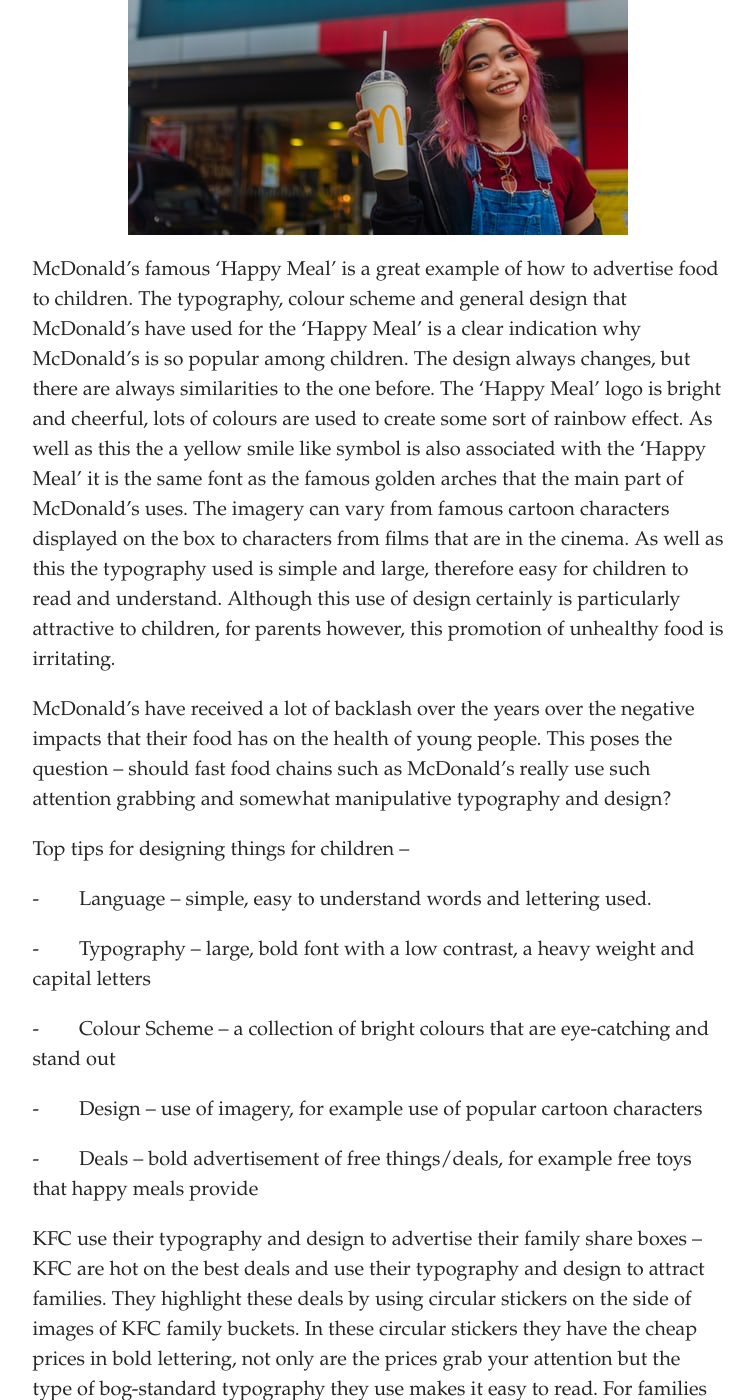
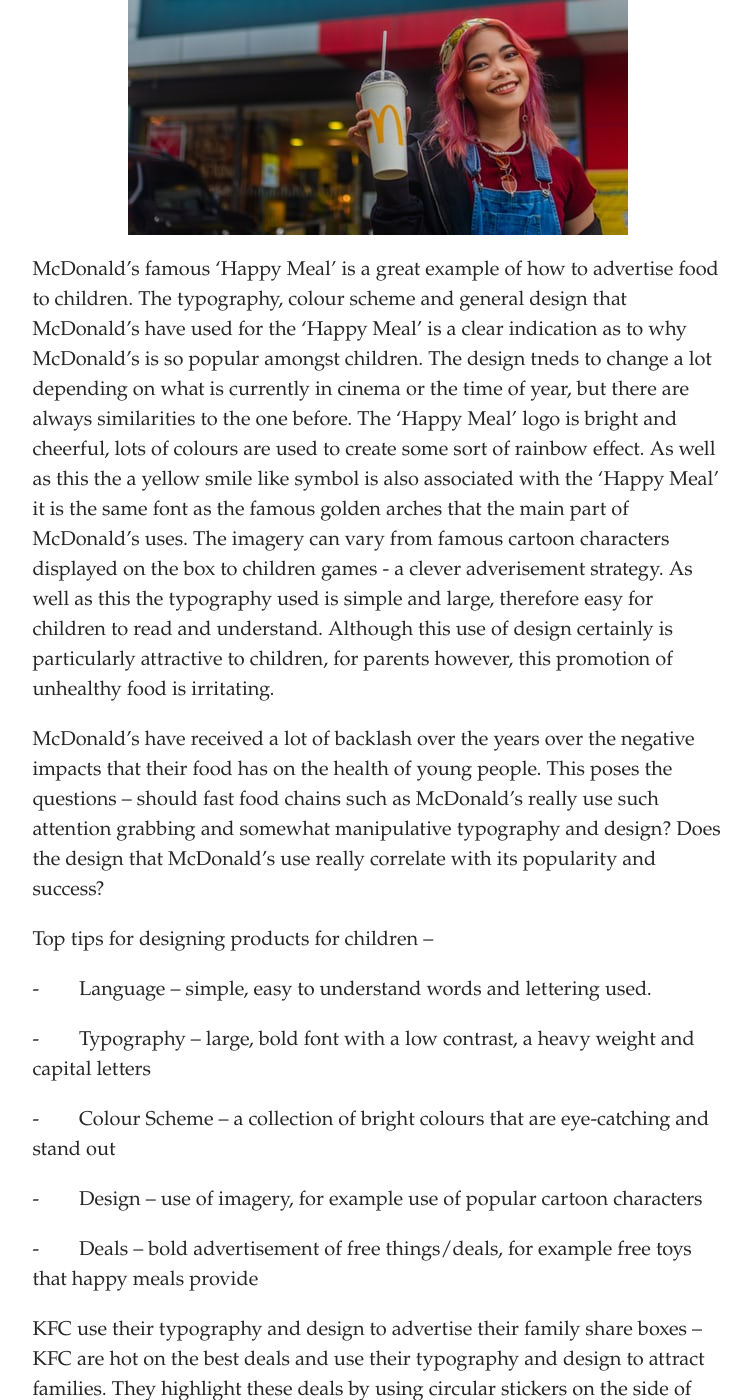
Before and after one commit to charlottericex/typofolder, a Jekyll site: the page built from _posts/2021-10-13-how-fast-food-restaurants-use-design-and-typography-target-children.md, in a window 1280 px wide and 1400 px high, scrolled down 603 px. Shown: the whole window, without its empty margins (262-1016 px from the left). Built offline with Jekyll 4.4.1, drawn with Linux system fonts in a browser that asks for light colours; some web fonts are replaced; some of the changed text lies outside the part shown.

Commit message:
Update Post “2021-10-13-how-fast-food-restaurants-use-design-and-typography-target-children”

```diff
--- a/_posts/2021-10-13-how-fast-food-restaurants-use-design-and-typography-target-children.md
+++ b/_posts/2021-10-13-how-fast-food-restaurants-use-design-and-typography-target-children.md
@@ -1,6 +1,7 @@
 ---
 layout: post
-title: How Fast Food restaurants use Design and Typography target Children?
+title: How Fast Food restaurants use Design and Typography to target younger
+  audiences?
 date: 2021-10-13T14:35:31.459Z
 image: ../uploads/photo-1610736427087-9c93ff8c9476.jfif
 title_color: "#ffffff"
@@ -10,23 +11,23 @@
 
 ![](../uploads/mc.jfif)
 
-McDonald’s famous ‘Happy Meal’ is a great example of how to advertise food to children. The typography, colour scheme and general design that McDonald’s have used for the ‘Happy Meal’ is a clear indication why McDonald’s is so popular among children. The design always changes, but there are always similarities to the one before. The ‘Happy Meal’ logo is bright and cheerful, lots of colours are used to create some sort of rainbow effect. As well as this the a yellow smile like symbol is also associated with the ‘Happy Meal’ it is the same font as the famous golden arches that the main part of McDonald’s uses. The imagery can vary from famous cartoon characters displayed on the box to characters from films that are in the cinema. As well as this the typography used is simple and large, therefore easy for children to read and understand. Although this use of design certainly is particularly attractive to children, for parents however, this promotion of unhealthy food is irritating.
+McDonald’s famous ‘Happy Meal’ is a great example of how to advertise food to children. The typography, colour scheme and general design that McDonald’s have used for the ‘Happy Meal’ is a clear indication as to why McDonald’s is so popular amongst children. The design tneds to change a lot depending on what is currently in cinema or the time of year, but there are always similarities to the one before. The ‘Happy Meal’ logo is bright and cheerful, lots of colours are used to create some sort of rainbow effect. As well as this the a yellow smile like symbol is also associated with the ‘Happy Meal’ it is the same font as the famous golden arches that the main part of McDonald’s uses. The imagery can vary from famous cartoon characters displayed on the box to children games - a clever adverisement strategy. As well as this the typography used is simple and large, therefore easy for children to read and understand. Although this use of design certainly is particularly attractive to children, for parents however, this promotion of unhealthy food is irritating.
 
-McDonald’s have received a lot of backlash over the years over the negative impacts that their food has on the health of young people. This poses the question – should fast food chains such as McDonald’s really use such attention grabbing and somewhat manipulative typography and design?
+McDonald’s have received a lot of backlash over the years over the negative impacts that their food has on the health of young people. This poses the questions – should fast food chains such as McDonald’s really use such attention grabbing and somewhat manipulative typography and design? Does the design that McDonald's use really correlate with its popularity and success?
 
-Top tips for designing things for children –
+Top tips for designing products for children –
 
-<!--\[if !supportLists]-->-        <!--\[endif]-->Language – simple, easy to understand words and lettering used.
+<!--\\[if !supportLists]-->-        <!--\\[endif]-->Language – simple, easy to understand words and lettering used.
 
-<!--\[if !supportLists]-->-        <!--\[endif]-->Typography – large, bold font with a low contrast, a heavy weight and capital letters
+<!--\\[if !supportLists]-->-        <!--\\[endif]-->Typography – large, bold font with a low contrast, a heavy weight and capital letters
 
-<!--\[if !supportLists]-->-        <!--\[endif]-->Colour Scheme – a collection of bright colours that are eye-catching and stand out
+<!--\\[if !supportLists]-->-        <!--\\[endif]-->Colour Scheme – a collection of bright colours that are eye-catching and stand out
 
-<!--\[if !supportLists]-->-        <!--\[endif]-->Design – use of imagery, for example use of popular cartoon characters
+<!--\\[if !supportLists]-->-        <!--\\[endif]-->Design – use of imagery, for example use of popular cartoon characters
 
-<!--\[if !supportLists]-->-        <!--\[endif]-->Deals – bold advertisement of free things/deals, for example free toys that happy meals provide
+<!--\\[if !supportLists]-->-        <!--\\[endif]-->Deals – bold advertisement of free things/deals, for example free toys that happy meals provide
 
-KFC use their typography and design to advertise their family share boxes – KFC are hot on the best deals and use their typography and design to attract families. They highlight these deals by using circular stickers on the side of images of KFC family buckets. In these circular stickers they have the cheap prices in bold lettering, not only are the prices grab your attention but the type of bog-standard typography they use makes it easy to read. For families this is key and as the typography is so simple, it makes you feel as if getting a family bucket would be a stress free and cheap dinner option.
+KFC use their typography and design to advertise their family share boxes – KFC are hot on the best deals and use their typography and design to attract families. They highlight these deals by using circular stickers on the side of images of KFC family buckets. In these circular stickers they have the cheap prices in bold lettering, not only do the prices grab your attention but the type of bog-standard typography they use makes it easy to read. For families this is key and as the typography is so simple, it makes you feel as if getting a family bucket would be a stress free and cheap dinner option.
 
 ![](../uploads/kfcbucketmeal_lead-1-small.jpg)
 
```
